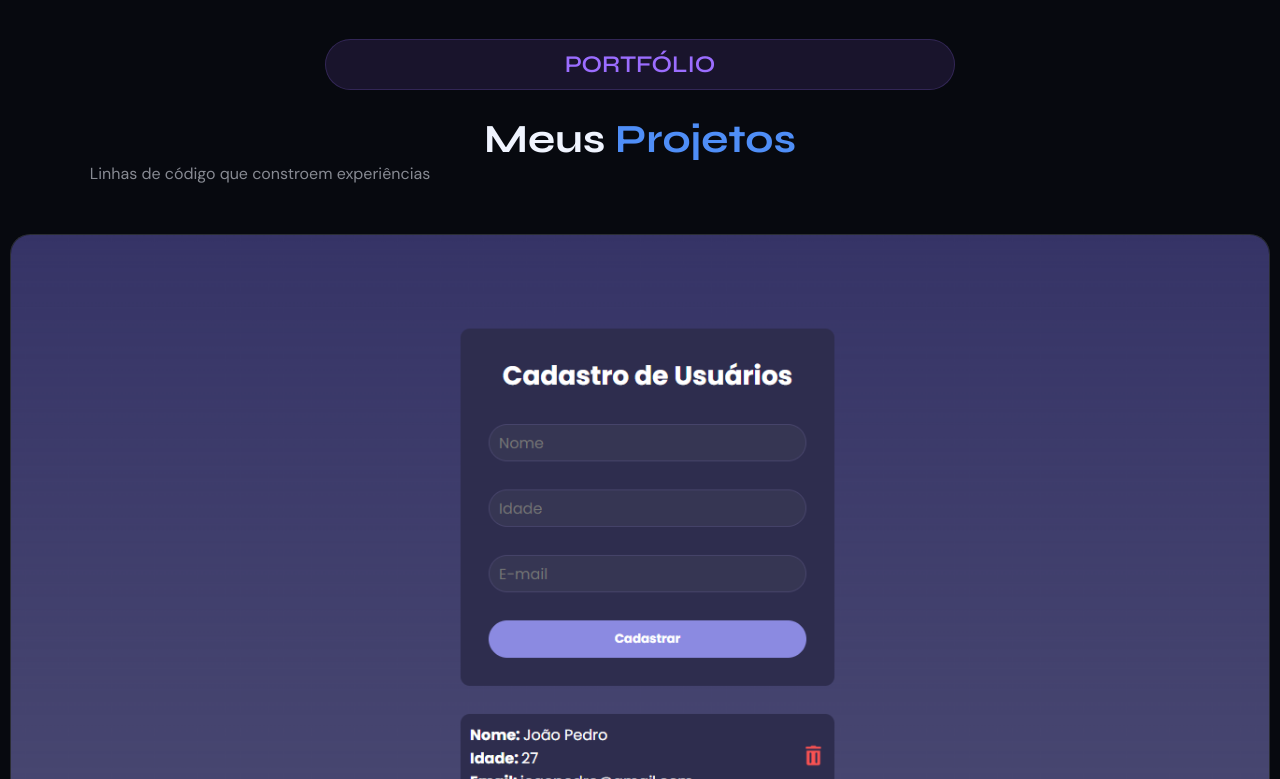
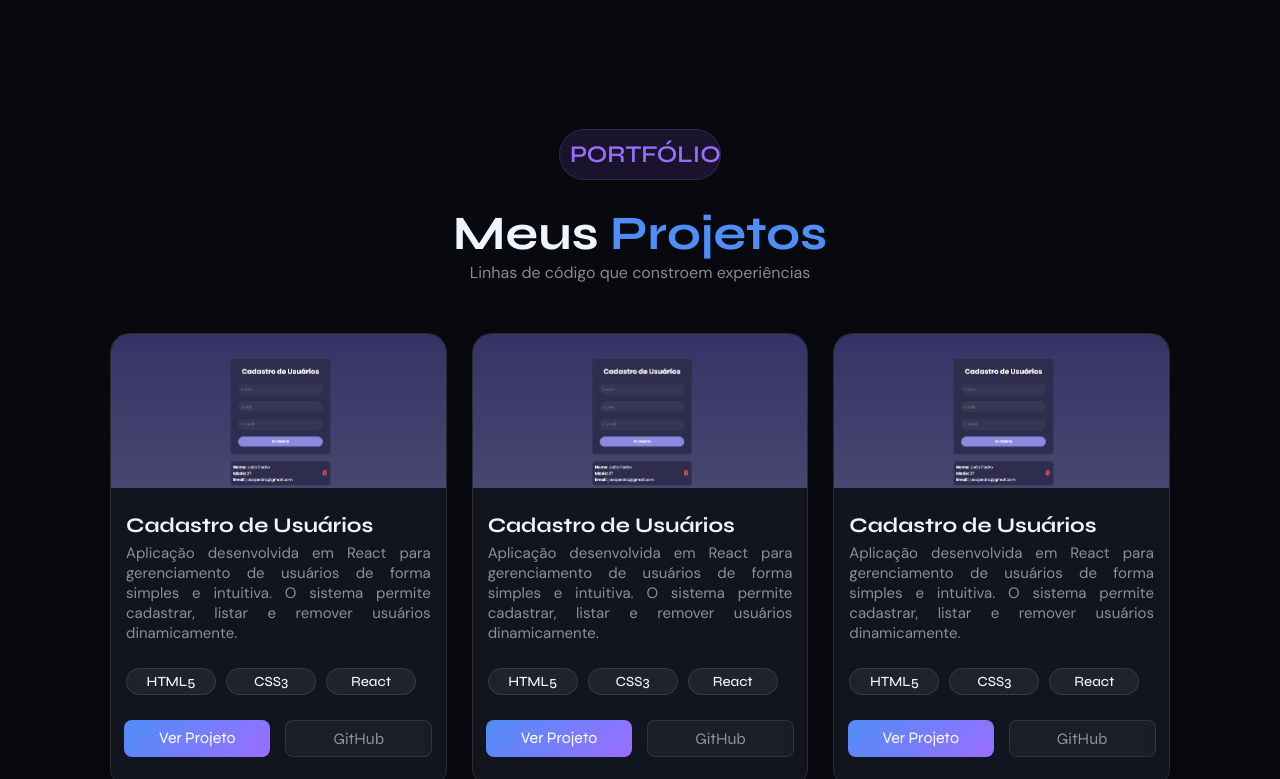
Before and after one commit to elisvaldobraga23/meu-portfolio, a React (Vite) app: page / in a window 1280 px wide. Shown: the part 1241-2020 px from the top of the page. Built offline with nearby package versions, Linux system fonts and the light colour scheme.

Commit message:
Finalizei a seção Sobre

```diff
--- a/src/components/Projetos.jsx
+++ b/src/components/Projetos.jsx
@@ -9,7 +9,7 @@ export function Projetos(){
             <h2>Meus <span>Projetos</span></h2>
             <p>Linhas de código que constroem experiências</p>
 
-            <div className="projetos">
+            <div className="portfolio">
 
                 {Object.values(dataProjetos()).map((projeto, index) =>
                     <div className="projeto" key={index}>
@@ -24,8 +24,10 @@ export function Projetos(){
                             )}
                         </div>
 
-                        <a className="ver-projeto" href={projeto.link} target="_blank">Ver Projeto</a>
-                        <a className="github" href={projeto.linkGithub} target="_blank">GitHub</a>
+                        <div className="links">
+                            <a className="link link-ver-projeto" href={projeto.link} target="_blank">Ver Projeto</a>
+                            <a className="link link-github" href={projeto.linkGithub} target="_blank">GitHub</a>
+                        </div>
                     </div>
                 )}
 
--- a/src/data/projetos.js
+++ b/src/data/projetos.js
@@ -9,6 +9,50 @@ export function dataProjetos() {
             img: imgCadastro,
             link: "https://github.com/elisvaldobraga23/cadastro_de_usuarios",
             linkGithub: "https://github.com/elisvaldobraga23/cadastro_de_usuarios"
+        },
+
+        projeto2:{
+            Titulo:"Cadastro de Usuários",
+            descricao:"Aplicação desenvolvida em React para gerenciamento de usuários de forma simples e intuitiva. O sistema permite cadastrar, listar e remover usuários dinamicamente.",
+            tags:["HTML5", "CSS3", "React"],
+            img: imgCadastro,
+            link: "https://github.com/elisvaldobraga23/cadastro_de_usuarios",
+            linkGithub: "https://github.com/elisvaldobraga23/cadastro_de_usuarios"
+        },
+
+        projeto3:{
+            Titulo:"Cadastro de Usuários",
+            descricao:"Aplicação desenvolvida em React para gerenciamento de usuários de forma simples e intuitiva. O sistema permite cadastrar, listar e remover usuários dinamicamente.",
+            tags:["HTML5", "CSS3", "React"],
+            img: imgCadastro,
+            link: "https://github.com/elisvaldobraga23/cadastro_de_usuarios",
+            linkGithub: "https://github.com/elisvaldobraga23/cadastro_de_usuarios"
+        },
+
+        projeto4:{
+            Titulo:"Cadastro de Usuários",
+            descricao:"Aplicação desenvolvida em React para gerenciamento de usuários de forma simples e intuitiva. O sistema permite cadastrar, listar e remover usuários dinamicamente.",
+            tags:["HTML5", "CSS3", "React", "HTML5", "CSS3", "React"],
+            img: imgCadastro,
+            link: "https://github.com/elisvaldobraga23/cadastro_de_usuarios",
+            linkGithub: "https://github.com/elisvaldobraga23/cadastro_de_usuarios"
+        },
+
+        projeto5:{
+            Titulo:"Cadastro de Usuários",
+            descricao:"Aplicação desenvolvida em React para gerenciamento de usuários de forma simples e intuitiva. O sistema permite cadastrar, listar e remover usuários dinamicamente.",
+            tags:["HTML5", "CSS3", "React"],
+            img: imgCadastro,
+            link: "https://github.com/elisvaldobraga23/cadastro_de_usuarios",
+            linkGithub: "https://github.com/elisvaldobraga23/cadastro_de_usuarios"
+        },
+        projeto6:{
+            Titulo:"Cadastro de Usuários",
+            descricao:"Aplicação desenvolvida em React para gerenciamento de usuários de forma simples e intuitiva. O sistema permite cadastrar, listar e remover usuários dinamicamente.",
+            tags:["HTML5", "CSS3", "React"],
+            img: imgCadastro,
+            link: "https://github.com/elisvaldobraga23/cadastro_de_usuarios",
+            linkGithub: "https://github.com/elisvaldobraga23/cadastro_de_usuarios"
         }
     }
 }
--- a/src/styles/Projetos.css
+++ b/src/styles/Projetos.css
@@ -1,12 +1,15 @@
+/* Mobile */
 section#projetos{
     padding: 10px;
     display: flex;
     flex-direction: column;
     text-align: center;
+    margin-bottom: 100px;
+    scroll-margin-top: 100px;
 }
 
 section#projetos h1.titulo-portfolio{
-    width: 50%;
+
     margin: 0 auto 25px;
     padding: 10px;
 }
@@ -24,6 +27,12 @@ section#projetos > p{
     max-width: 500px;
 }
 
+section#projetos div.portfolio{
+    display: flex;
+    flex-direction: column;
+    gap: 50px;
+}
+
 section#projetos div.projeto{
     width: 100%;
     background: var(--glass);
@@ -35,6 +44,8 @@ section#projetos div.projeto{
     flex-direction: column;
     text-align: start;
     border-radius: 20px;
+    transition: transform 0.3s ease;
+
 }
 
 section#projetos div.projeto img{
@@ -57,11 +68,11 @@ section#projetos div.projeto p{
 }
 
 section#projetos div.projeto div.tags{
-    display: flex;
-    margin-left: 15px;
+    margin: 0 0 25px 15px;
+    display: grid;
+    grid-template-columns: 1fr 1fr 1fr;
+    place-self: start;
     gap: 10px;
-
-
 }
 
 section#projetos div.projeto div.tag{
@@ -73,5 +84,92 @@ section#projetos div.projeto div.tag{
     text-align: center;
     background: rgba(255, 255, 255, 0.06);
     border: 1px solid var(--glass-border);
+}
+
+
+section#projetos div.projeto .links{
+    width: 90%;
+    margin: 0 auto;
+    display: flex;
+    gap: 15px;
+}
+
+
+section#projetos div.projeto .link{
+    width: 100%;
+    color: var(--text);
+    padding: 8px;
+    text-align: center;
+    text-decoration: none;
+    border-radius: 8px;
+    margin-bottom: 15px;
+}
+
+section#projetos div.projeto .link-ver-projeto{
+    background: var(--accent-grad);
+    color: #fff;
+    border: transparent;
+}
+
+section#projetos div.projeto .link-github{
+    border: 1px solid var(--glass-border);
+    background-color: rgba(255, 255, 255, 0.04);
     color: var(--text-dim);
 }
+
+/* Desktop */
+@media (min-width: 1024px) {
+
+    section#projetos{
+        margin: 100px 0;
+        padding: 0 100px;
+    }
+
+    section#projetos h1.titulo-portfolio{
+        width: 15%;
+    }
+
+    section#projetos h2{
+        font-size: 3em;
+    }
+
+    section#projetos > p{
+        margin: 0 auto 50px;
+    }
+
+    section#projetos div.portfolio{
+        padding: 0 10px;
+        display: grid;
+        grid-template-columns: 1fr 1fr 1fr;
+        gap: 25px;
+    }
+
+    section#projetos div.projeto:hover{
+        transform: translateY(-8px);
+        border-color: rgba(79,142,247,0.35);
+        box-shadow: 0 24px 60px rgba(0,0,0,0.4), 0 0 0 1px rgba(79,142,247,0.1);
+    }
+
+    section#projetos div.projeto h1{
+        font-size: 1.3em;
+    }
+
+    section#projetos div.projeto p{
+        font-size: 15px;
+    }
+
+    section#projetos div.projeto .links{
+        width: 92%;
+        margin: auto auto 15px;
+    }
+
+    section#projetos div.projeto .link-ver-projeto:hover{
+        opacity: 0.85; color: #fff;
+    }
+
+    section#projetos div.projeto .link-github:hover{
+        background: var(--blue-dim);
+        color: var(--blue);
+        border-color: rgba(79,142,247,0.5);
+    }
+}
```
